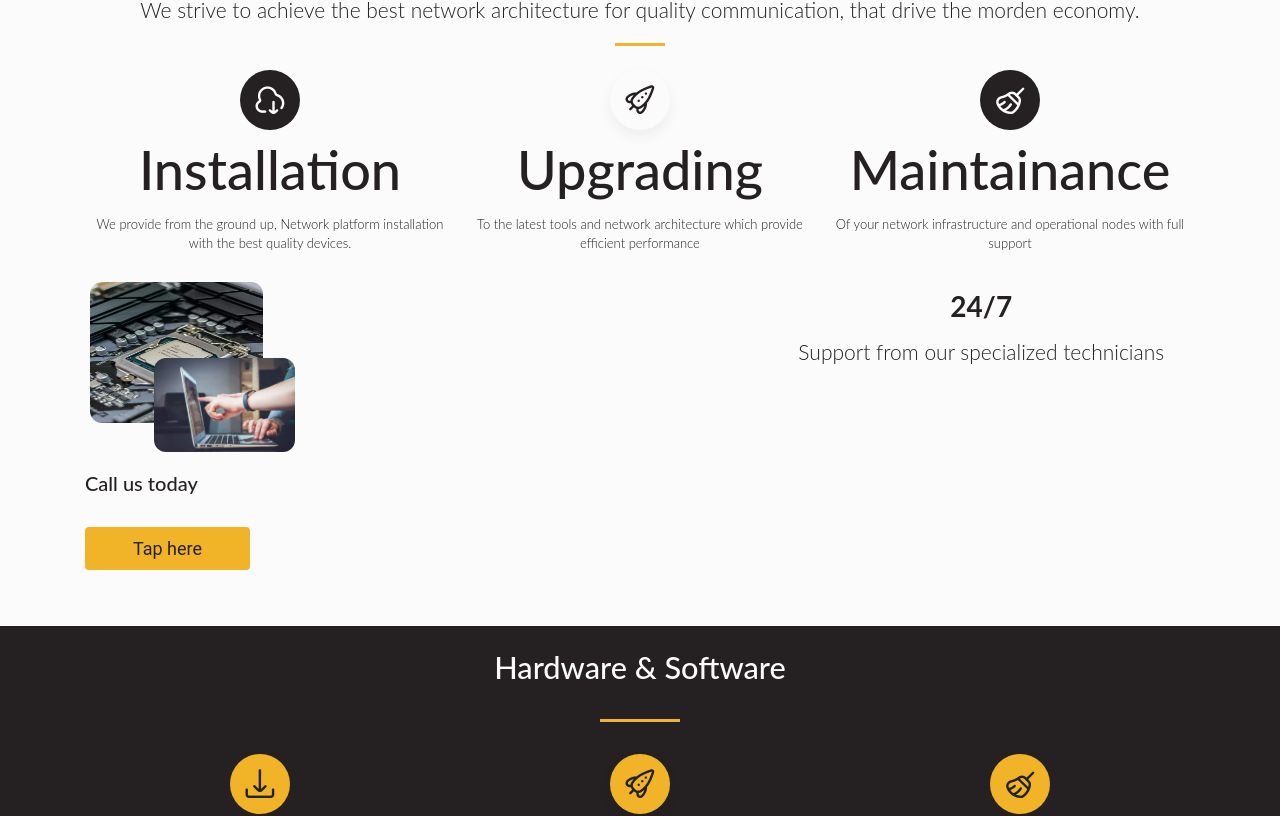
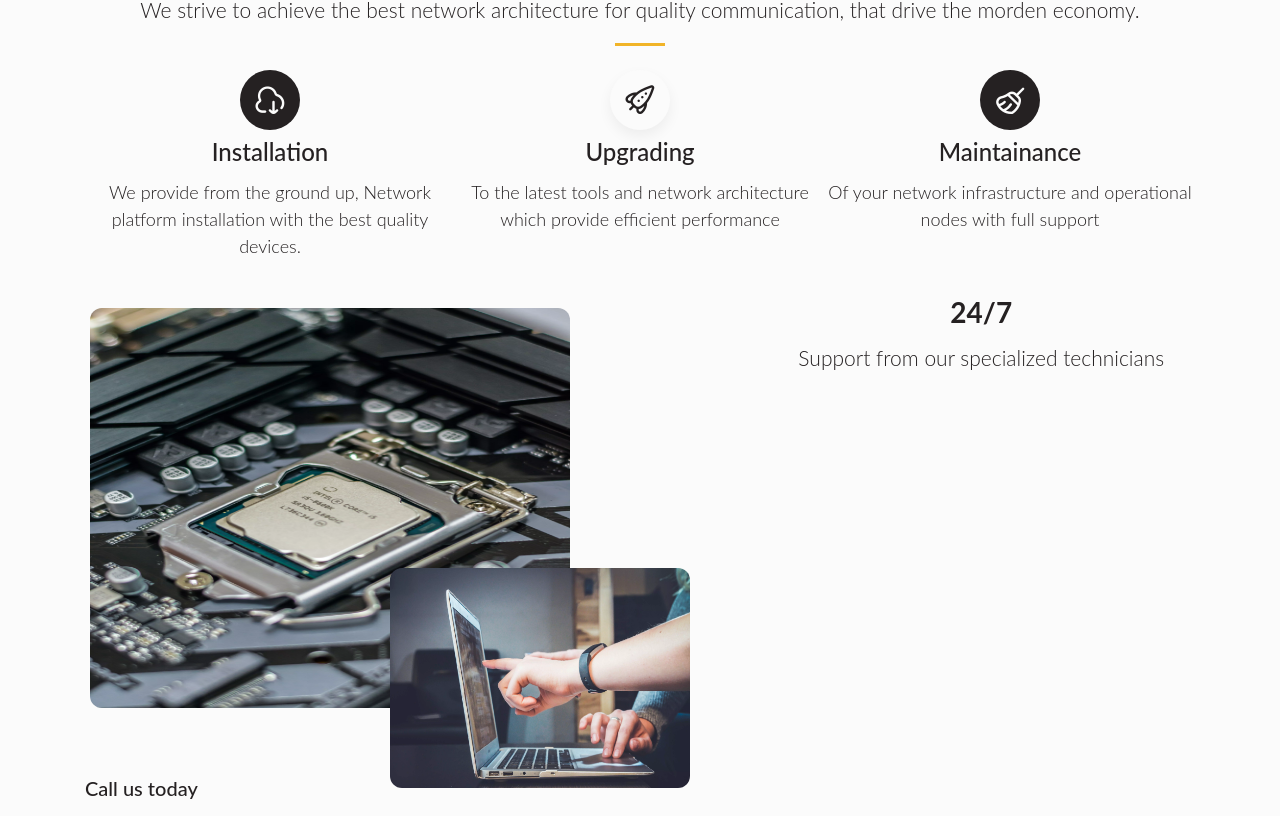
Before and after one commit to alexthecurator/keen, a Vue app: page /#/services in a window 1280 px wide. Shown: the part 899-1715 px from the top of the page. Built offline with nearby package versions, Linux system fonts and the light colour scheme.

Commit message:
Working on extra large screens.. ✨

```diff
--- a/src/components/images/tupleimgsmall.vue
+++ b/src/components/images/tupleimgsmall.vue
@@ -18,6 +18,7 @@ export default {
 <style scoped>
     .tupleimg {
         margin: 0 20px;
+        padding: 20px 0;
         position: relative;
         display: flex;
     }
@@ -25,18 +26,18 @@ export default {
         border-radius: 12px;
     }
     .tupleimg-one img {
-        width: 172.75px;
-        height: 141.34px;
+        width: 480px;
+        height: 400px;
         position: relative;
         z-index: 100;
     }
     .tupleimg-two, .tupleimg-two img {
-        width: 141.34px;
-        height: 94.22px;
+        width: 300px;
+        height: 220px;
         position: absolute;
         z-index: 101;
-        top: 38px;
-        left: 32px;
+        top: 140px;
+        left: 150px;
     }
     @media screen and (max-width: 1024px){
         .tupleimg-one img, .tupleimg-two img{
--- a/src/components/typography/cardetails.vue
+++ b/src/components/typography/cardetails.vue
@@ -14,7 +14,7 @@ export default {
 <style scoped>
     .carddetails {
         font-weight: 300;
-        font-size: 13px;
+        font-size: 18px;
     }
     @media screen and (max-width: 1024px){
         .carddetails {
--- a/src/components/typography/cardtitle.vue
+++ b/src/components/typography/cardtitle.vue
@@ -17,7 +17,7 @@ export default {
 
 <style scoped>
     .cardtitle {
-        font-size: 54px;
+        font-size: 24px;
         font-weight: 500;
     }
     @media screen and (max-width: 1024px){
```
